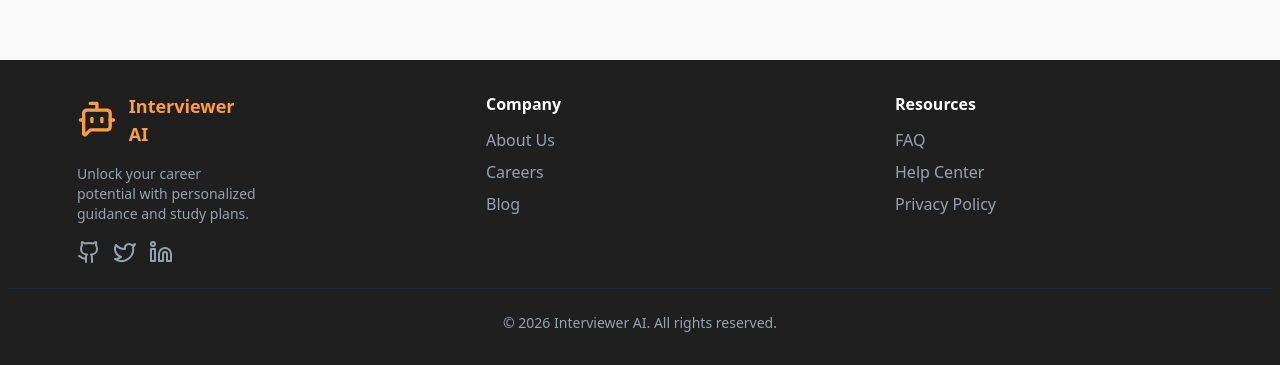
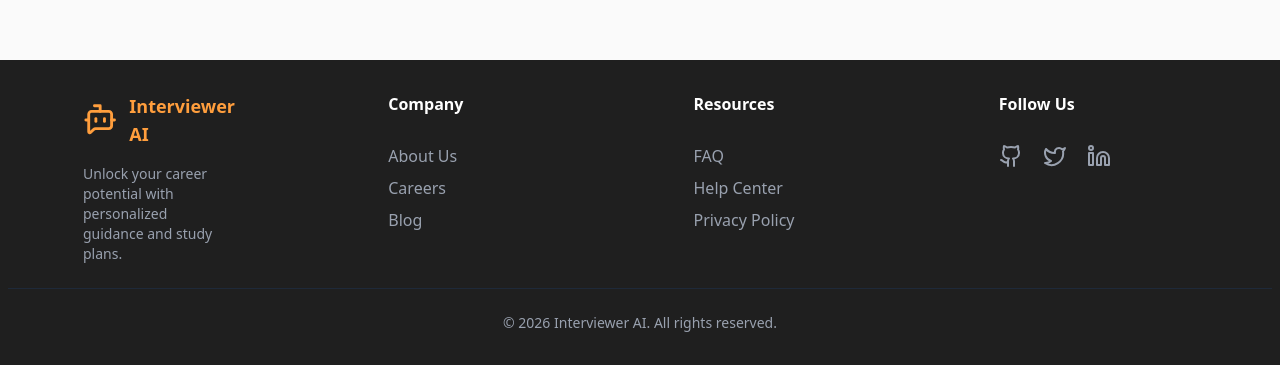
Before and after one commit to ishigoDev/interviewer-ai, a Next.js app: page / in a window 1280 px wide. Shown: the part 829-1194 px from the top of the page. Built offline with nearby package versions, Linux system fonts and the light colour scheme.

Commit message:
fix style in footer

```diff
--- a/src/components/footer/footer.tsx
+++ b/src/components/footer/footer.tsx
@@ -7,15 +7,34 @@ export default function Footer() {
 		<footer className="w-full bg-[#1f1f1f] text-gray-200">
 			<div className="max-w-8xl px-2 py-8">
 				<div className="px-0 py-0">
-					<div className="grid grid-cols-1 md:grid-cols-3 gap-8 ml-[69px]">
-						<div className="flex flex-col gap-4 max-w-[48%] justify-between items-start">
+					<div className="grid grid-cols-1 md:grid-cols-4 gap-8 ml-[75px]">
+						<div className="flex flex-col gap-4 max-w-[48%] items-start">
 							<Link href="/">
 								<SiteIcon size={40} showLabel label="Interviewer AI" />
 							</Link>
                             <div className="flex items-center">
                             <div className="text-sm text-gray-400">Unlock your career potential with personalized guidance and study plans.</div>
                             </div>
-							<div className="flex items-center gap-3">
+						</div>
+						<div>
+							<div className="font-semibold text-white mb-7">Company</div>
+							<ul className="space-y-2 text-gray-400">
+								<li><a href="#" className="hover:text-white">About Us</a></li>
+								<li><a href="#" className="hover:text-white">Careers</a></li>
+								<li><a href="#" className="hover:text-white">Blog</a></li>
+							</ul>
+						</div>
+						<div>
+							<div className="font-semibold text-white mb-7">Resources</div>
+							<ul className="space-y-2 text-gray-400">
+								<li><a href="#" className="hover:text-white">FAQ</a></li>
+								<li><a href="#" className="hover:text-white">Help Center</a></li>
+								<li><a href="#" className="hover:text-white">Privacy Policy</a></li>
+							</ul>
+						</div>
+                        <div>
+							<div className="font-semibold text-white mb-7">Follow Us</div>
+							<div className="flex items-center gap-5">
 								<a href="#" aria-label="GitHub" className="text-gray-400 hover:text-white">
 									<Github className="w-6 h-6" />
 								</a>
@@ -27,22 +46,6 @@ export default function Footer() {
 								</a>
 							</div>
 						</div>
-						<div>
-							<div className="font-semibold text-white mb-3">Company</div>
-							<ul className="space-y-2 text-gray-400">
-								<li><a href="#" className="hover:text-white">About Us</a></li>
-								<li><a href="#" className="hover:text-white">Careers</a></li>
-								<li><a href="#" className="hover:text-white">Blog</a></li>
-							</ul>
-						</div>
-						<div>
-							<div className="font-semibold text-white mb-3">Resources</div>
-							<ul className="space-y-2 text-gray-400">
-								<li><a href="#" className="hover:text-white">FAQ</a></li>
-								<li><a href="#" className="hover:text-white">Help Center</a></li>
-								<li><a href="#" className="hover:text-white">Privacy Policy</a></li>
-							</ul>
-						</div>
 					</div>
 
 					<hr className="border-gray-800 my-6" />
```
